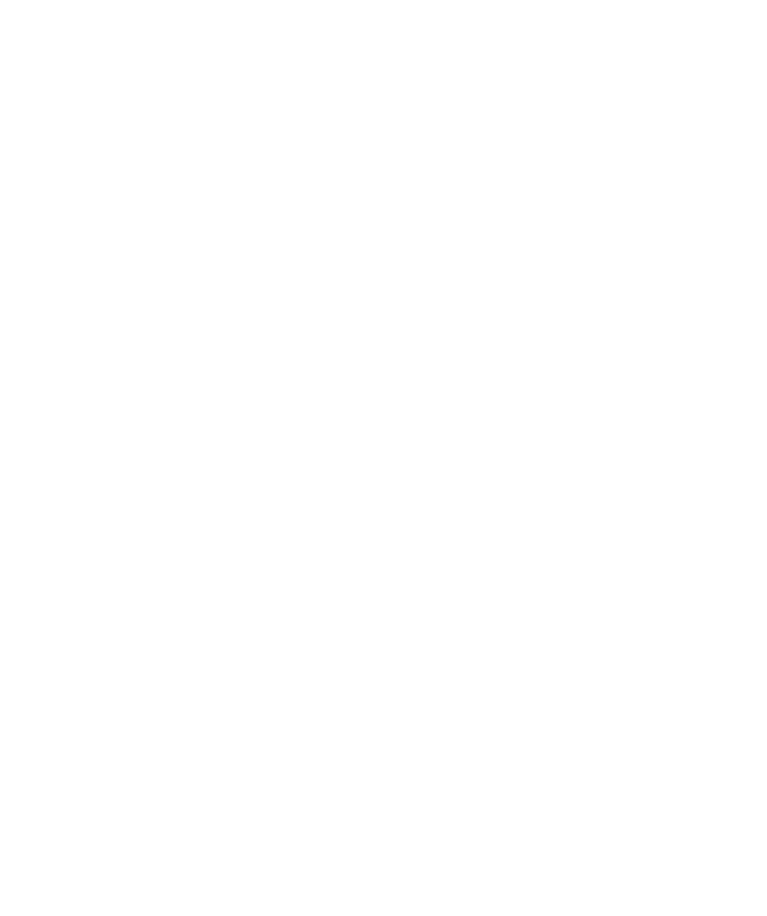
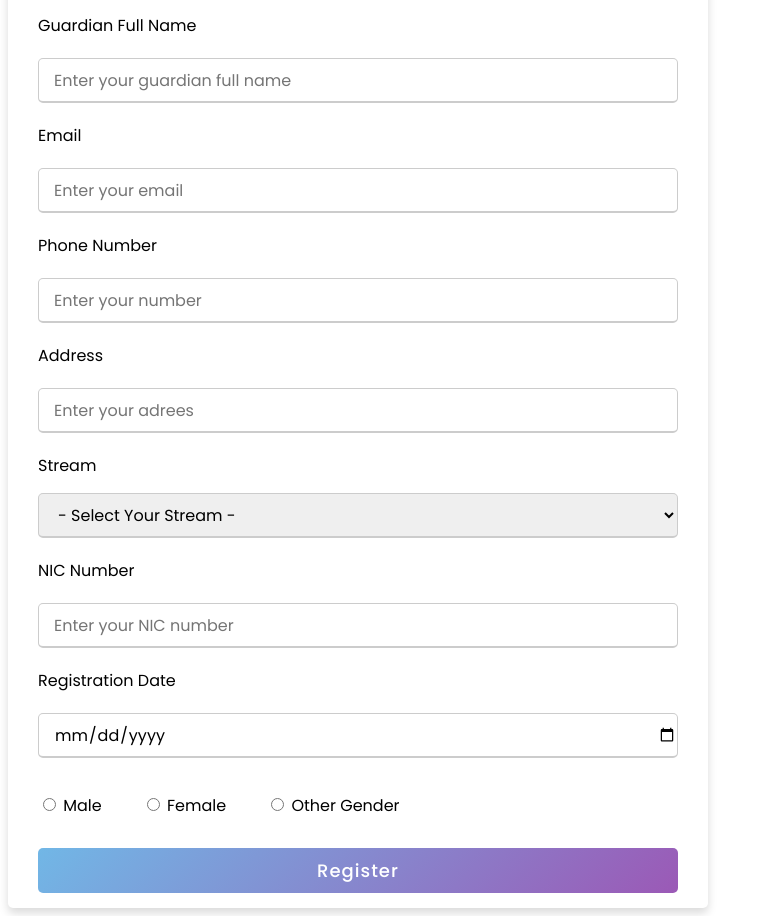
Before and after one commit to madushahc/School-Website, a React (Vite) app in the folder website/: page /about in a window 1280 px wide. Shown: the part 300-1216 px from the top of the page, without its empty margins (0-767 px from the left). Before the commit the page ends 800 px from the top, so only its background shows below. Built offline with nearby package versions, Linux system fonts and the light colour scheme.

Commit message:
changes some files

```diff
--- a/website/src/App.jsx
+++ b/website/src/App.jsx
@@ -6,7 +6,7 @@
 import LMS from './Components/LMS';
 import About from './Components/About';
 import Home from './Components/Home';
-import Vlogs from './Components/Vlogs';
+import Blogs from './Components/Blogs';
 
 function App() {
     return (
@@ -19,7 +19,7 @@
                     <Route path="/lms" element={<LMS />} />
                     <Route path="/about" element={<About />} />
                     <Route path="/login" element={<Login />} />
-                    <Route path="/vlogs" element={<Vlogs/>} />
+                    <Route path="/blogs" element={<Blogs/>} />
                     <Route path="/" element={<Home />} />
                 </Routes>
             </BrowserRouter>
--- a/website/src/Components/About.jsx
+++ b/website/src/Components/About.jsx
@@ -1,3 +1,8 @@
+import Form from "./Form";
+
 export default function About() {
-    return (<div></div>);
+    return (
+    <div>
+        <Form />
+    </div>);
 }
--- a/website/src/Components/Vlogs.jsx
+++ b/website/src/Components/Blogs.jsx
@@ -1,17 +1,17 @@
-import "../Modules/vlogs.css"
+import "../Modules/blogs.css"
 
-export default function Vlogs(){
+export default function Blogs(){
     return(
         <div>
             <table>
                 <tr>
                     <th>
-            <div className="container">
-                <div className="title">
+            <div className="containerr">
+                <div className="titlee">
                     Madusha Heshan<br></br>
                     Grade 10
                 </div>
-                <div className="content">
+                <div className="contentt">
                     Hello World
                 </div>
             </div>
--- a/website/src/Components/VolgsForm.jsx
+++ b/website/src/Components/BolgsForm.jsx
@@ -1,6 +1,6 @@
-import '../Modules/vlogsform.css';
+import '../Modules/blogs.css';
 
-export default function VlogsForm(){
+export default function BlogsForm(){
     return(
         <div className="contanier">
             <h1>Vlogs Form</h1>
--- a/website/src/Components/Form.jsx
+++ b/website/src/Components/Form.jsx
@@ -1,10 +1,10 @@
 import '../Modules/form.css'
-import Nav from './Nav';
+
 
 export default function Form(
 ){
     return (
-        <div><Nav />
+        <div class="border">
         <div class="container">
 
         <div class="title">Registration</div>
@@ -19,8 +19,8 @@
               </div>
 
               <div class="input-box">
-                <span class="details">Username</span>
-                <input type="text" placeholder="Enter your username" required />
+                <span class="details">Guardian Full Name</span>
+                <input type="text" placeholder="Enter your guardian full name" required />
               </div>
 
               <div class="input-box">
@@ -34,38 +34,54 @@
               </div>
 
               <div class="input-box">
-                <span class="details">Password</span>
-                <input type="text" placeholder="Enter your password" required />
+                <span class="details">Address</span>
+                <input type="text" placeholder="Enter your adrees" required />
+              </div>
+              <div>
+                <span >Stream </span>
+                <div class="select">
+                <select class="option" required >
+                  <option defualt>- Select Your Stream -</option>
+                  <option>Maths/Science</option>
+                  <option>Commerce</option>
+                  <option>Art</option>
+                  <option>Technology</option>
+                </select>
+                </div>
               </div>
 
               <div class="input-box">
-                <span class="details">Confirm Password</span>
-                <input type="text" placeholder="Confirm your password" required />
+                <span class="details">NIC Number</span>
+                <input type="text" placeholder="Enter your NIC number" required />
+              </div>
+            </div>
+
+            <div class="input-box">
+                <span class="details">Registration Date </span>
+
+                <input type="date" class="date" placeholder="Enter your registration date" required />
               </div>
             </div>
             <div class="gender-details">
 
               <input type="radio" name="gender" id="dot-1" />
+              <label for="dot-1" >
+                  <span class="dot one"></span>
+                  <span class="gender"> Male</span>
+                </label>
+                <lable class="padding">
               <input type="radio" name="gender" id="dot-2" />
+              <label for="dot-2" >
+                  <span class="dot two"></span>
+                  <span class="gender"> Female</span>
+                </label>
+                </lable>
+                <lable class="padding">
               <input type="radio" name="gender" id="dot-3" />
-              <span class="gender-title">Gender</span>
-              <div class="category">
 
-                <label for="dot-1">
-                  <span class="dot one"></span>
-                  <span class="gender">Male</span>
-                </label>
+              <span class="gender-title"> Other Gender</span>
+              </lable>
 
-                <label for="dot-2">
-                  <span class="dot two"></span>
-                  <span class="gender">Female</span>
-                </label>
-
-                <label for="dot-3">
-                  <span class="dot three"></span>
-                  <span class="gender">Prefer not to say</span>
-                </label>
-              </div>
             </div>
 
             <div class="button">
@@ -74,6 +90,5 @@
 
         </div>
         </div>
-        </div>
     );
 }
--- a/website/src/Components/Login.jsx
+++ b/website/src/Components/Login.jsx
@@ -1,5 +1,5 @@
 import "../Modules/loging.css";
-const message =()=>{ alert("Contact with Your Administrater");}
+
 export default function Login(){
 
     return(
@@ -37,4 +37,6 @@
 
         </div>
     );
+
 }
+const message =()=>{ alert("Contact with Your Administrater");}
--- a/website/src/Components/Nav.jsx
+++ b/website/src/Components/Nav.jsx
@@ -10,7 +10,7 @@
                 <li><Link to="/registration">Registration</Link></li>
                 <li><Link to="/library">Library</Link></li>
                 <li><Link to="/lms">LMS</Link></li>
-                <li><Link to="/vlogs">Vlogs</Link></li>
+                <li><Link to="/blogs">Blogs</Link></li>
                 <li><Link to="/about">About</Link></li>
                 <li><Link className="active" to="/login">Login</Link></li>
             </ul>
--- a/website/src/Modules/vlogs.css
+++ b/website/src/Modules/blogs.css
@@ -1,4 +1,4 @@
-.container {
+.containerr {
     box-sizing: border-box;
     height: 450px;
     width: 400px;
@@ -10,7 +10,7 @@
     margin-top: 0px;
 }
 
-.title {
+.titlee {
     margin-top: 0px;
     background-color: yellow;
     height: 13%;
@@ -20,7 +20,7 @@
     font-weight: bold;
 }
 
-.content {
+.contentt {
     font-family: Arial, Helvetica, sans-serif;
     margin: 10px;
     height: calc(450px - (450px * 0.13) - 20px);
--- a/website/src/Modules/form.css
+++ b/website/src/Modules/form.css
@@ -1,17 +1,12 @@
 @import url('https://fonts.googleapis.com/css2?family=Poppins:wght@200;300;400;500;600;700&display=swap');
 * {
-  margin: 0;
+
   padding: 0;
   box-sizing: border-box;
   font-family: 'Poppins', sans-serif;
 }
-body {
-  height: 100vh;
-  display: flex;
-  justify-content: center;
-  align-items: center;
-  padding: 10px;
-
+.border{
+  align-self: center;
 }
 .container {
   max-width: 700px;
@@ -20,11 +15,13 @@
   padding: 25px 30px;
   border-radius: 5px;
   box-shadow: 0 5px 10px rgba(0, 0, 0, 0.15);
+  content: '\f106';
 }
 .container .title {
   font-size: 25px;
   font-weight: 500;
   position: relative;
+
 }
 .container .title::before {
   content: "";
@@ -46,10 +43,36 @@
   margin-bottom: 15px;
   width: calc(100% / 2 - 20px);
 }
+.select{
+  margin-top: -5px;
+
+}
 form .input-box span.details {
   display: block;
   font-weight: 500;
   margin-bottom: 5px;
+}
+.option{
+  height: 45px;
+  width: 100%;
+  outline: none;
+  font-size: 16px;
+  border-radius: 5px;
+  padding-left: 15px;
+  border: 1px solid #ccc;
+  border-bottom-width: 2px;
+  transition: all 0.3s ease;
+}
+.date{
+  height: 45px;
+  width: 100%;
+  outline: none;
+  font-size: 16px;
+  border-radius: 5px;
+  padding-left: 15px;
+  border: 1px solid #ccc;
+  border-bottom-width: 2px;
+  transition: all 0.3s ease;
 }
 .user-details .input-box input {
   height: 45px;
@@ -70,40 +93,24 @@
   font-size: 20px;
   font-weight: 500;
 }
-form .category {
-  display: flex;
-  width: 80%;
-  margin: 14px 0;
-  justify-content: space-between;
-}
-form .category label {
-  display: flex;
-  align-items: center;
-  cursor: pointer;
-}
-form .category label .dot {
-  height: 18px;
-  width: 18px;
-  border-radius: 50%;
-  margin-right: 10px;
-  background: #d9d9d9;
-  border: 5px solid transparent;
-  transition: all 0.3s ease;
+.padding{
+  padding-left: 40px;
 }
 #dot-1:checked~.category label .one,
 #dot-2:checked~.category label .two,
 #dot-3:checked~.category label .three {
   background: #9b59b6;
   border-color: #d9d9d9;
+
 }
 form input[type="radio"] {
   display: none;
 }
-form .button {
+.button {
   height: 45px;
-  margin: 35px 0
+  margin: 10px 0
 }
-form .button input {
+.button input[type="submit"] {
   height: 100%;
   width: 100%;
   border-radius: 5px;
@@ -116,7 +123,7 @@
   transition: all 0.3s ease;
   background: linear-gradient(135deg, #71b7e6, #9b59b6);
 }
-form .button input:hover {
+.button input[type="submit"]:hover {
   background: linear-gradient(-135deg, #71b7e6, #9b59b6);
 }
 /* Responsive media query code for mobile devices */
--- a/website/src/Modules/loging.css
+++ b/website/src/Modules/loging.css
@@ -71,14 +71,14 @@
 form .content{
   display: flex;
   width: 100%;
-  height: 50px;
+  height: 60px;
   font-size: 16px;
   align-items: center;
   justify-content: space-around;
 
 }
 form .content .checkbox{
-  margin-top: 70px;
+  margin-top: 10px;
   display: flex;
   align-items: center;
   justify-content: center;
@@ -94,7 +94,7 @@
   padding-left: 5px;
 }
 form .content .pass-link{
-  margin-top: 70px;
+  margin-top: 19px;
   color: "";
 }
 form .field input[type="submit"]{
```
